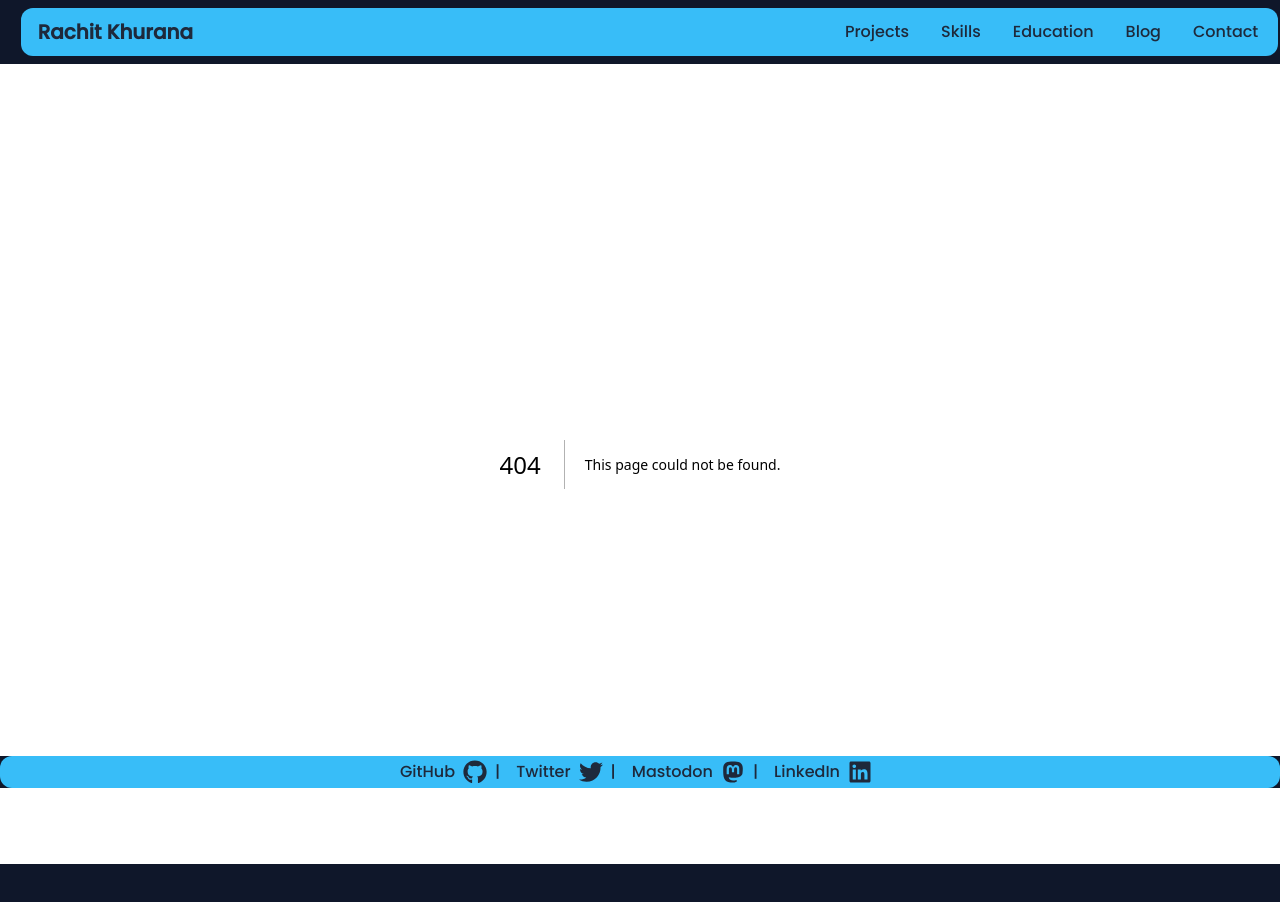
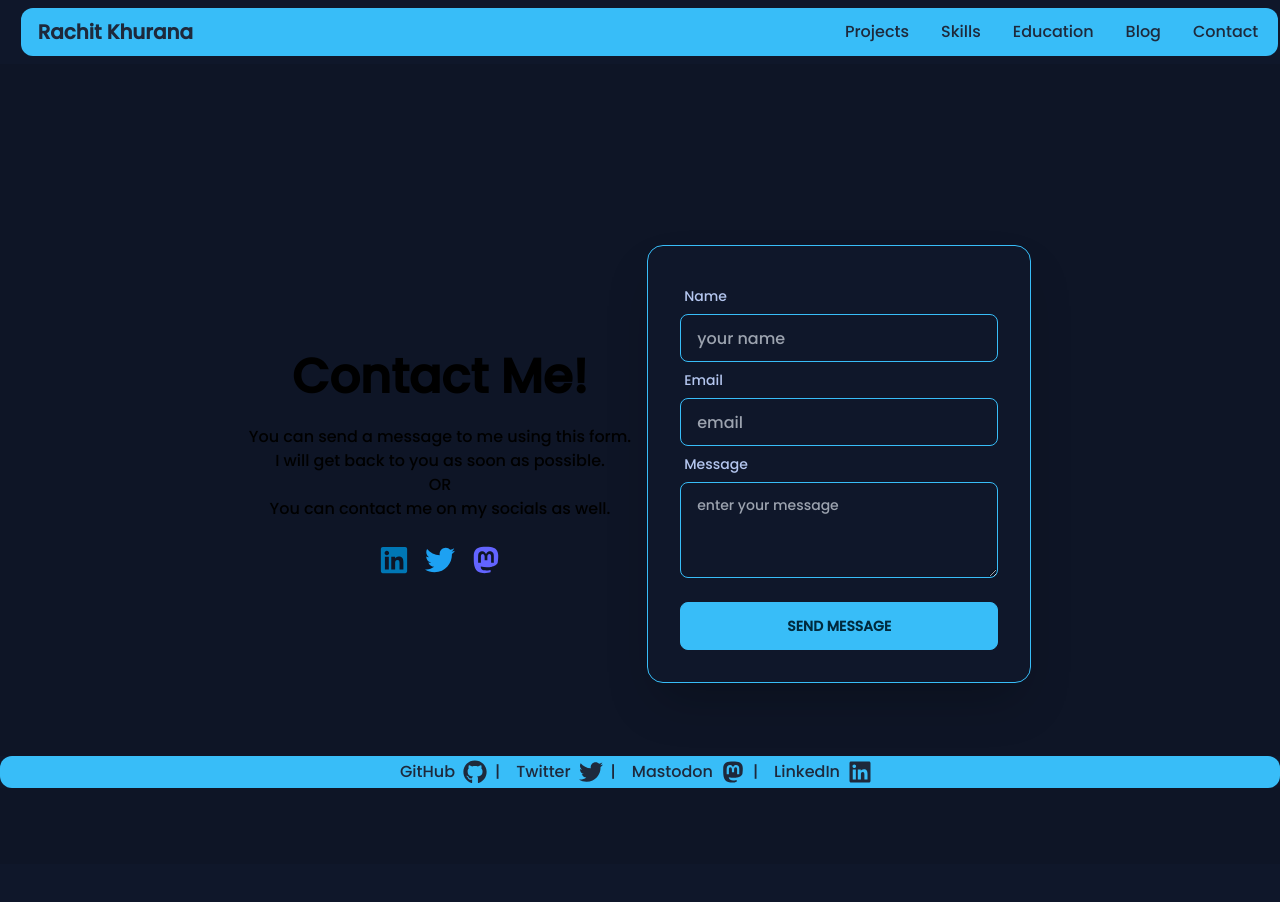
Before and after one commit to notnotrachit/notnotrachit.github.io, a Next.js app: page /contact in a window 1280 px wide. Before the commit this address had no page. Shown: the top 902 px of the page. Built offline with nearby package versions, Linux system fonts and the light colour scheme.

Commit message:
Contact page done

```diff
--- /dev/null
+++ b/app/contact/page.js
@@ -0,0 +1,80 @@
+import { FaLinkedin, FaTwitter, FaMastodon } from "react-icons/fa";
+
+export default async function contact() {
+  return (
+    <main>
+      <div className="hero min-h-screen bg-base-200">
+        <div className="hero-content flex-col lg:flex-row">
+          <div className="text-center lg:text-center">
+            <h1 className="text-5xl font-bold">Contact Me!</h1>
+            <p className="py-6 text-center">
+              You can send a message to me using this form.
+              <br /> I will get back to you as soon as possible.
+              <br />
+              OR <br />
+              You can contact me on my socials as well.
+            </p>
+            <div className="flex justify-center">
+              <div className="flex lg:flex-row gap-4">
+                <a
+                  href="https://www.linkedin.com/in/rachitkhurana1/"
+                  target="_blank"
+                >
+                  <FaLinkedin className="text-3xl text-[#0077b5]" />
+                </a>
+                <a href="https://twitter.com/notnotrachit" target="_blank">
+                  <FaTwitter className="text-3xl text-[#1DA1F2]" />
+                </a>
+                <a href="https://mastodon.social/@notnotrachit" target="_blank">
+                  <FaMastodon className="text-3xl text-[#6364FF]" />
+                </a>
+              </div>
+            </div>
+          </div>
+          <div className="card w-full max-w-sm shadow-2xl bg-base-100 border border-primary">
+            <div className="card-body">
+              <form id="contact" action="https://data.endpoint.space/cli98kcmn002108mjpyeeasp9" method="POST">
+                <div className="form-control">
+                  <label className="label">
+                    <span className="label-text">Name</span>
+                  </label>
+                  <input
+                    type="text"
+                    placeholder="your name"
+                    name="name"
+                    className="input input-bordered border-primary"
+                  />
+                </div>
+                <div className="form-control">
+                  <label className="label">
+                    <span className="label-text">Email</span>
+                  </label>
+                  <input
+                    type="text"
+                    placeholder="email"
+                    name="email"
+                    className="input input-bordered border-primary"
+                  />
+                </div>
+                <div className="form-control">
+                  <label className="label">
+                    <span className="label-text">Message</span>
+                  </label>
+                  <textarea
+                    type="textarea"
+                    placeholder="enter your message"
+                    name="message"
+                    className="input textarea h-24 input-bordered border-primary"
+                  />
+                </div>
+                <div className="form-control mt-6">
+                  <input type="submit" className="btn btn-primary" value="Send Message" name="submit"/>
+                </div>
+              </form>
+            </div>
+          </div>
+        </div>
+      </div>
+    </main>
+  );
+}
```
